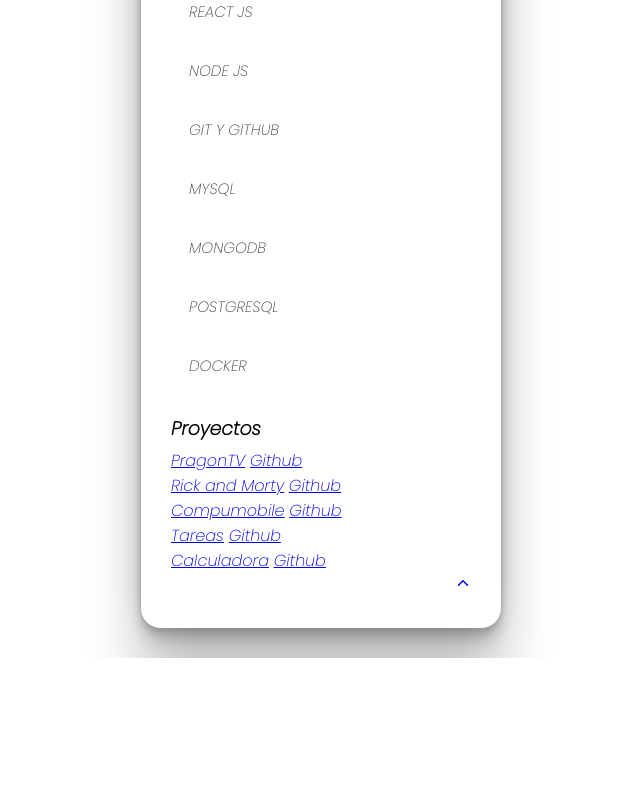
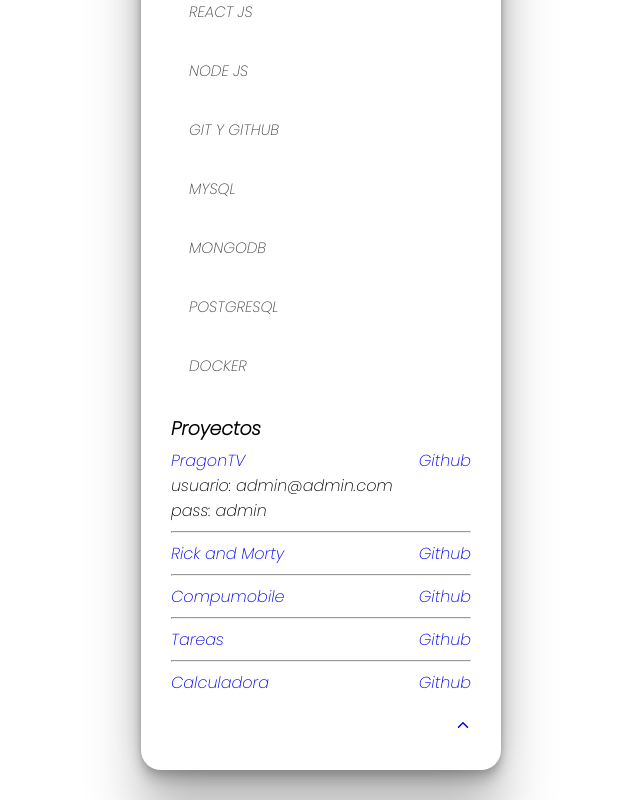
Before and after one commit to Dadario23/curriculum, a plain HTML site: page index.html in a window 1280 px wide. Shown: the part 905-1705 px from the top of the page, without its empty margins (319-959 px from the left). Before the commit the page ends 1563 px from the top, so only its background shows below. Drawn offline with nearby package versions, Linux system fonts and the light colour scheme.

Commit message:
repair links proyects

```diff
--- a/index.html
+++ b/index.html
@@ -220,25 +220,32 @@
 
             </div>
             <!-- PROYECTOS -->
+            <h3>Proyectos</h3>
             <div class="proyectos">
-                <h3>Proyectos</h3>
                 <div class="links-proyects">
                     <div class="link">
                         <a href="https://dadario23.github.io/pragonTV/#/" target="_blank" rel="noopener noreferrer">PragonTV</a>
                         <a href="https://github.com/Dadario23/pragonTV" target="_blank" rel="noopener noreferrer">Github</a>
                     </div>
+                    <span>usuario: admin@admin.com                     </span>
+                    <br>
+                    <span>pass: admin</span>
+                    <hr>
                     <div class="link">
                         <a href="https://dadario23.github.io/rick-and-morty-app/" target="_blank" rel="noopener noreferrer"> Rick and Morty</a>
                         <a href="https://github.com/Dadario23/rick-and-morty-app" target="_blank" rel="noopener noreferrer">Github</a>
                     </div>
+                    <hr>
                     <div class="link">
                         <a href="https://dadario23.github.io/compumobile-app/" target="_blank" rel="noopener noreferrer">Compumobile</a>
                         <a href="https://github.com/Dadario23/compumobile-app" target="_blank" rel="noopener noreferrer">Github</a>
                     </div>
+                    <hr>
                     <div class="link">
                     <a href="https://dadario23.github.io/todos-app-react/" target="_blank" rel="noopener noreferrer">Tareas</a>
                     <a href="https://github.com/Dadario23/todos-app-react" target="_blank" rel="noopener noreferrer">Github</a>
                 </div>
+                <hr>
                 <div class="link">
                     <a href="https://dadario23.github.io/calculadora-react/" target="_blank" rel="noopener noreferrer">Calculadora</a>
                     <a href="https://github.com/Dadario23/calculadora-react" target="_blank" rel="noopener noreferrer">Github</a>
--- a/style.css
+++ b/style.css
@@ -27,6 +27,9 @@ body{
   background-color: white;
   margin-top: 30px;
   margin-bottom: 30px;
+}
+a {
+  text-decoration:none;
 }
 
 h1{
@@ -145,9 +148,9 @@ h6 {
 
 /* OBJETIVOS PERSONALES */
 
-.text-objetivos{
+/* .text-objetivos{
 
-}
+} */
 
 /* HABILIDADES */
 .titulo-habilidades{
@@ -200,4 +203,11 @@ h6 {
 
 .link-top{
   text-align: end;
+  margin-top: 20px;
 }
+
+/* PROYECTOS */
+.link{
+  display: flex;
+  justify-content: space-between;
+}
```
